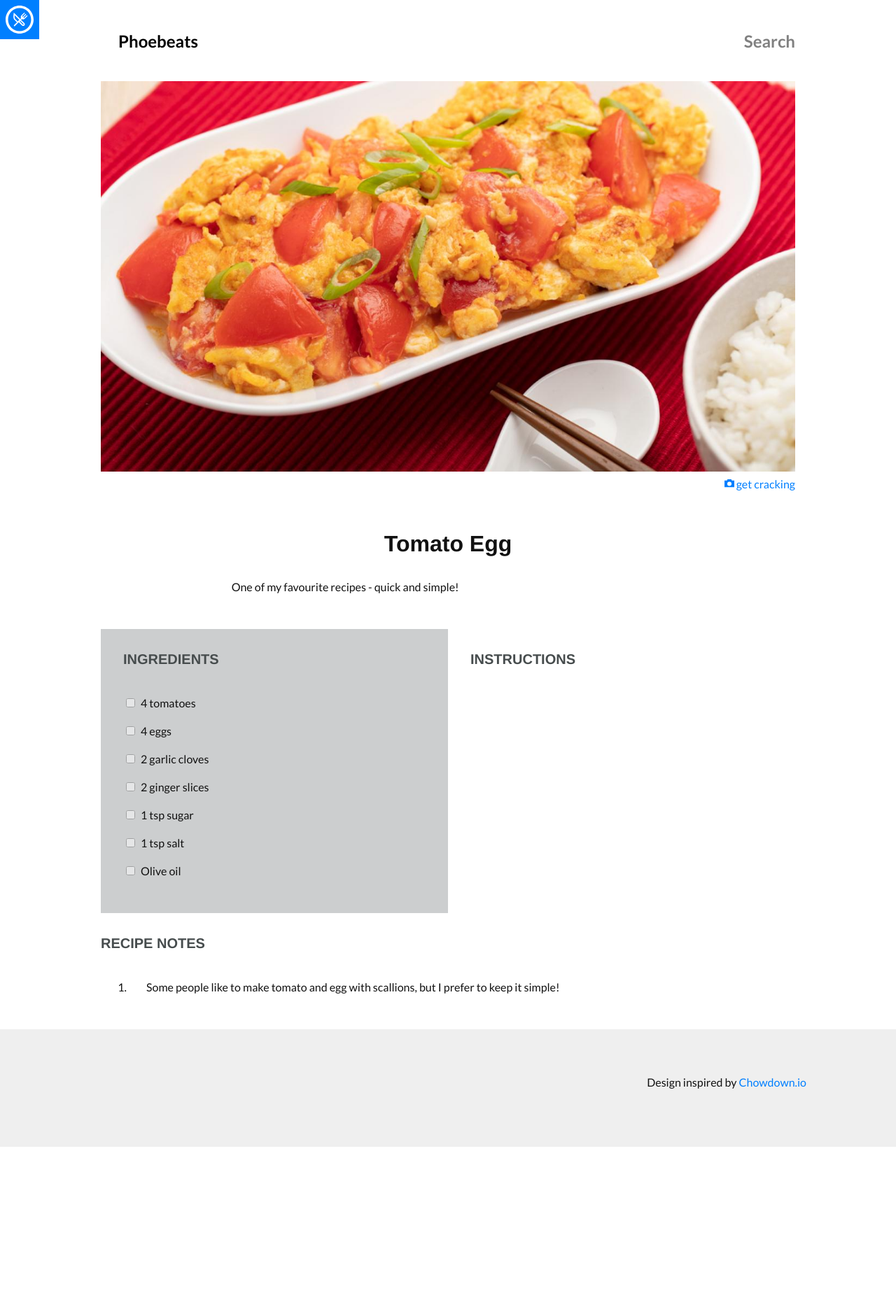
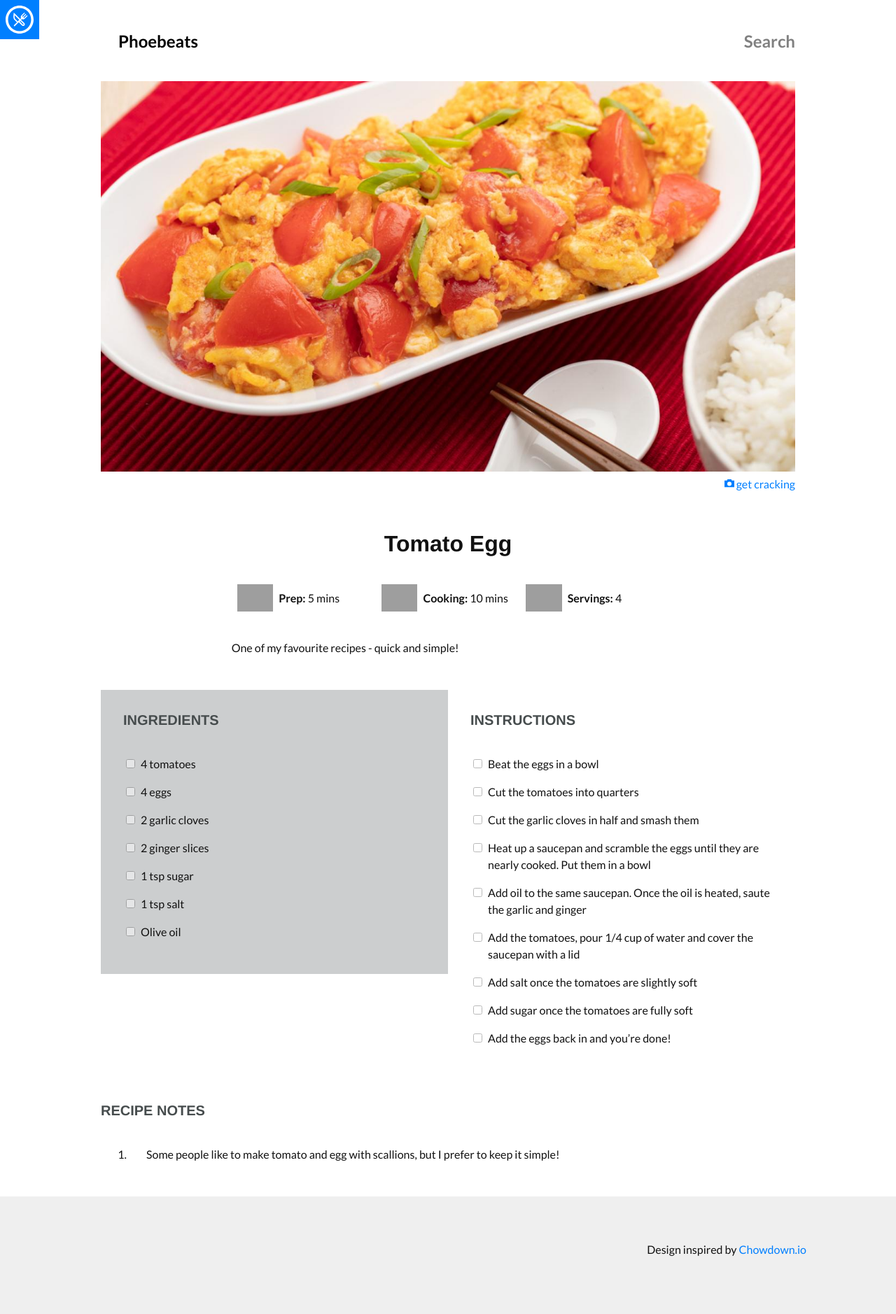
Before and after one commit to phoebeast/phoebeast.github.io, a Jekyll site: the page built from _recipes/tomato-egg.md, in a window 1280 px wide. Shown: the whole page at 70% size. Built offline with Jekyll 4.4.1, drawn with Linux system fonts in a browser that asks for light colours; nearby versions of some CDN libraries; some web fonts are replaced; before the commit the page ends 1639 px from its top, so only the background shows below that; grey boxes are pictures that could not be loaded.

Commit message:
add icons

```diff
--- a/_layouts/recipe.html
+++ b/_layouts/recipe.html
@@ -31,6 +31,29 @@ layout: default
     <header class="post-header">
         <h1 class="post-title center m1 sm-mt3" itemprop="name">{{ page.title }}</h1>
     </header>
+
+    <div class="px2 mt3 clearfix">
+      <div class="sm-col-8 mx-centre" itemprop="summary">
+        <div class="icon-grid" itemprop="icons">
+
+          <div class="icon-grid-col" itemprop="icon-wisk">
+            <img itemprop="image-wisk" src="{{site.baseurl}}/assets/images/icon-wisk.png" style="width:25% !important; height:auto !important;" />
+            <b>Prep:&nbsp;</b> {{ page.prep-time }}
+          </div>
+
+          <div class="icon-grid-col" itemprop="icon-fryingpan">
+            <img itemprop="image-fryingpan" src="{{site.baseurl}}/assets/images/icon-fryingpan.png" style="width:25% !important; height:auto !important;" />
+            <b>Cooking:&nbsp;</b> {{ page.cooking-time }}
+          </div>
+
+          <div class="icon-grid-col" itemprop="icon-servings">
+            <img itemprop="image-servings" src="{{site.baseurl}}/assets/images/icon-servings.png" style="width:25% !important; height:auto !important;" />
+            <b>Servings:&nbsp;</b> {{ page.servings }}
+          </div>
+
+        </div>
+      </div>
+    </div>
 
     <div class="px2 mt3 clearfix">
 
--- a/_recipes/tomato-egg.md
+++ b/_recipes/tomato-egg.md
@@ -13,8 +13,8 @@ originalurl:
 
 tags: vegetarian
 
-prep-time: 5
-cooking-time: 10
+prep-time: 5 mins
+cooking-time: 10 mins
 servings: 4
 
 ingredients:
@@ -26,7 +26,7 @@ ingredients:
 - 1 tsp salt
 - Olive oil
 
-directions:
+instructions:
 - Beat the eggs in a bowl
 - Cut the tomatoes into quarters
 - Cut the garlic cloves in half and smash them
--- a/assets/css/bass.css
+++ b/assets/css/bass.css
@@ -255,6 +255,7 @@ h6, .h6 { font-size: .75rem }
 .mxn4 { margin-left: -4rem; margin-right: -4rem; }
 
 .mx-auto { margin-left: auto; margin-right: auto; }
+.mx-centre { margin: auto; text-align: center; }
 .p1  { padding: .5rem }
 .py1 { padding-top: .5rem; padding-bottom: .5rem }
 .px1 { padding-left: .5rem; padding-right: .5rem }
@@ -270,6 +271,20 @@ h6, .h6 { font-size: .75rem }
 .p4  { padding: 4rem }
 .py4 { padding-top: 4rem; padding-bottom: 4rem }
 .px4 { padding-left: 4rem; padding-right: 4rem }
+
+.icon-grid {
+  display: flex;
+}
+
+.icon-grid-col {
+  display: flex;
+  flex: 1;
+  align-items: center;
+}
+
+.icon-grid-col img {
+  padding: 0.5rem
+}
 
 /* Basscss Responsive White Space */
 
```
